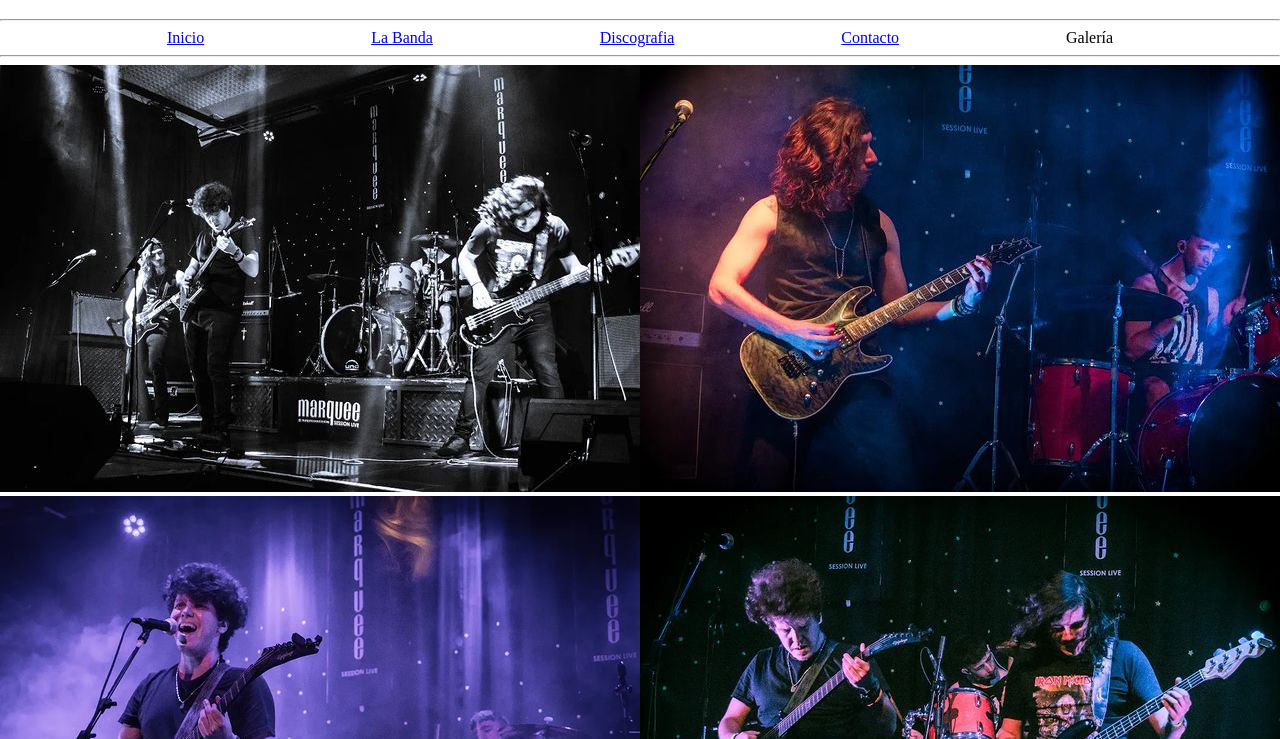
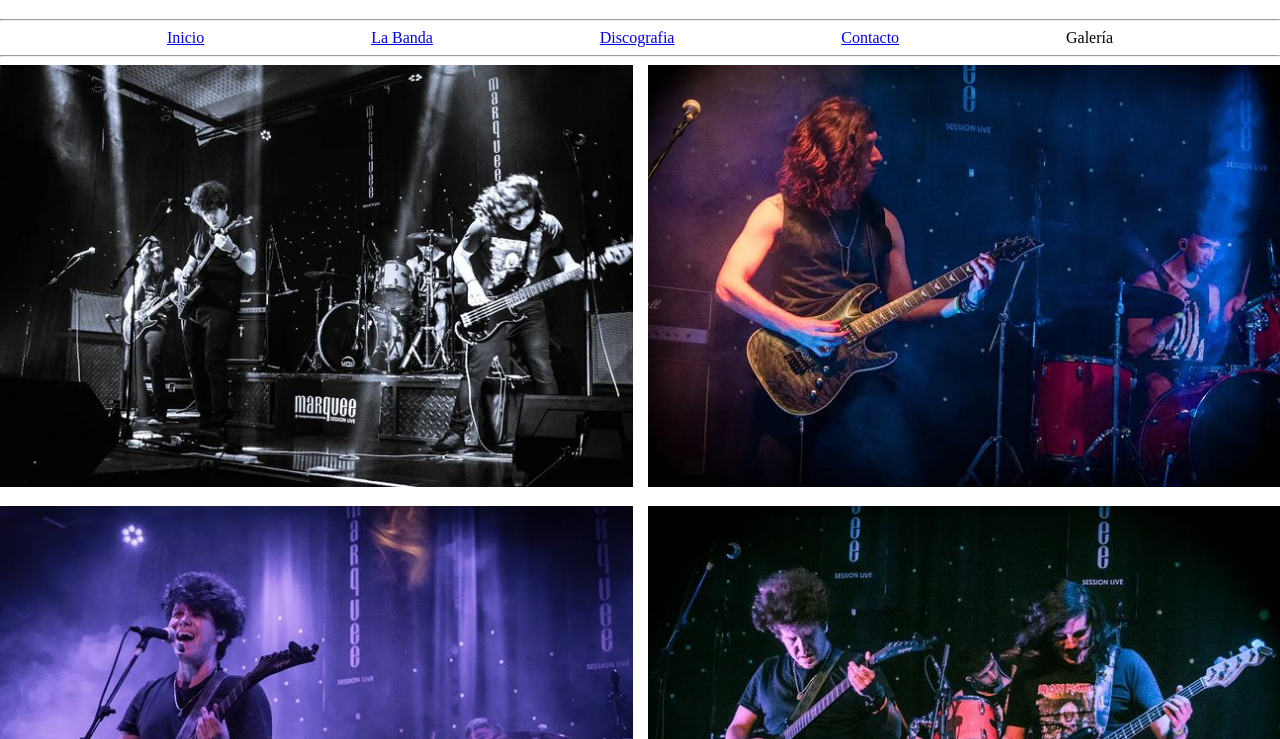
Before and after one commit to tomasflory/PreEntrega2-Flory, a plain HTML site: page pages/galeria.html in a window 1280 px wide. Shown: the part 61-800 px from the top of the page. Drawn offline with Linux system fonts and the light colour scheme.

Commit message:
responsivegaleria

```diff
--- a/css/style.css
+++ b/css/style.css
@@ -102,6 +102,7 @@ h1{
     height: auto;
     grid-template-rows: 3;
     grid-template-columns: 2;
+    gap: 15px;
 
 }
 .foto1{
```
